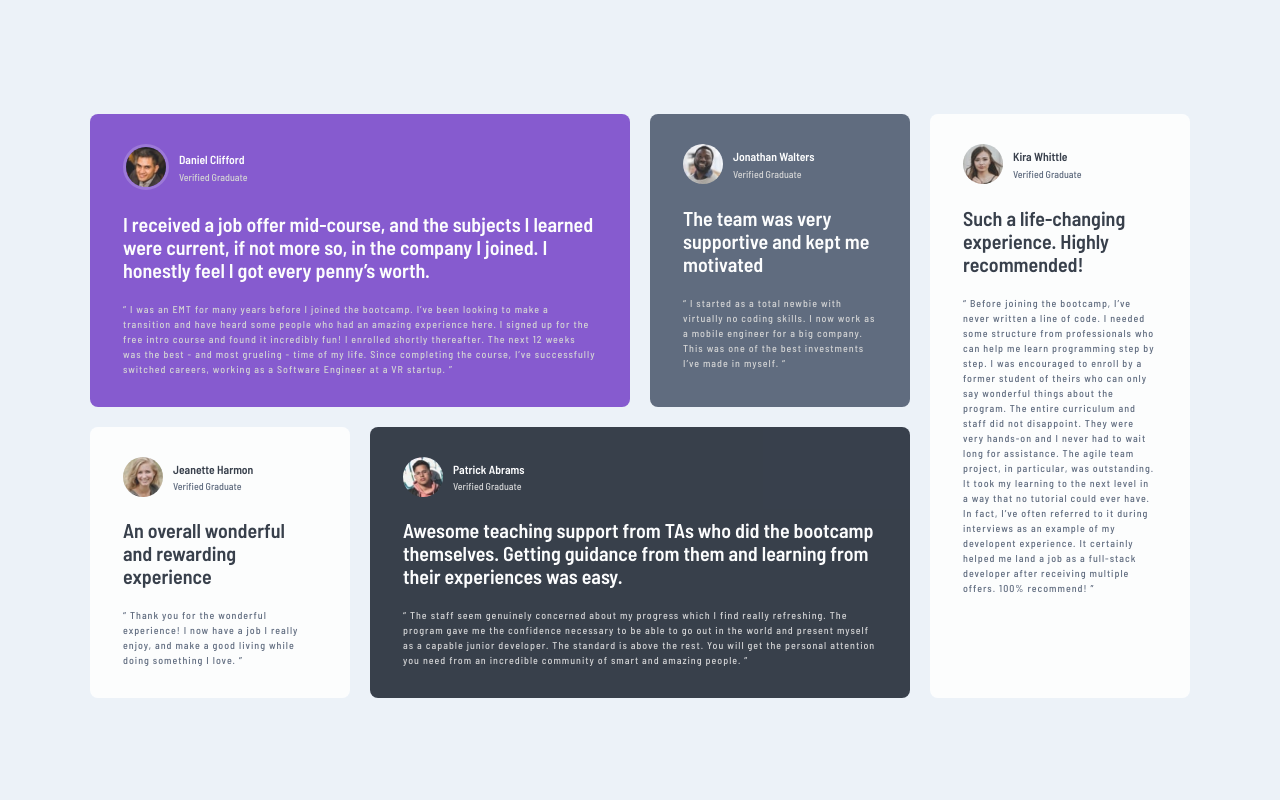
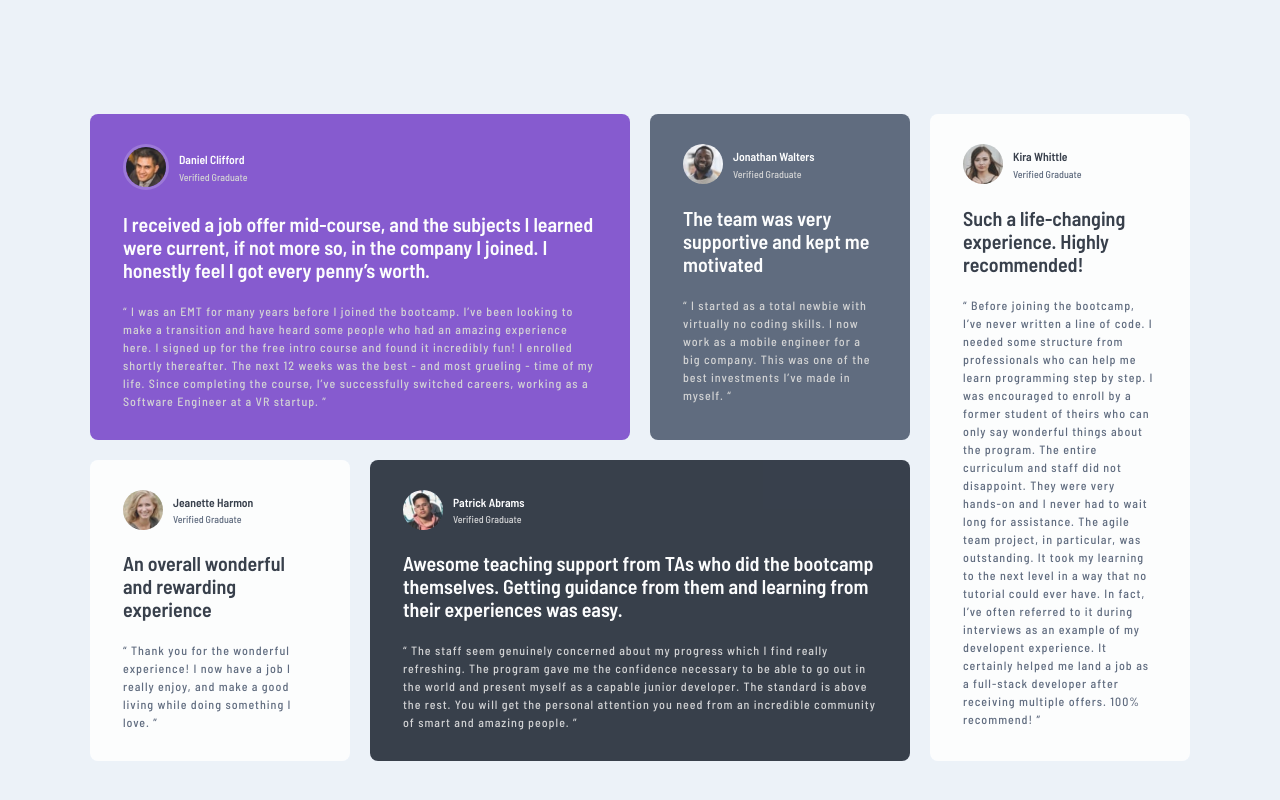
Before and after one commit to Dario2303/testimonials-grid, a plain HTML site: page index.html in a window 1280 px wide. Drawn offline with Linux system fonts and the light colour scheme.

Commit message:
finished project

```diff
--- a/index.css
+++ b/index.css
@@ -83,7 +83,7 @@ h2{
 
 .info_container:hover {
     opacity: 1;
-    transform: scale(1.05);
+    transform: scale(1.02);
     transition-property: all;
     transition-duration: 300ms;
 }
@@ -121,7 +121,10 @@ h2{
     letter-spacing: 1px;
     line-height: 1.5;
     margin-top: 2rem;
-    font-size:
+}
+
+.testimonial p {
+    font-size:12px;
 }
 
 
```
